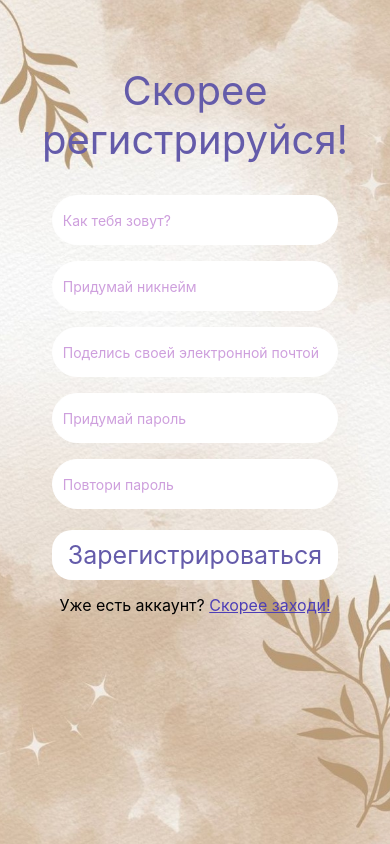
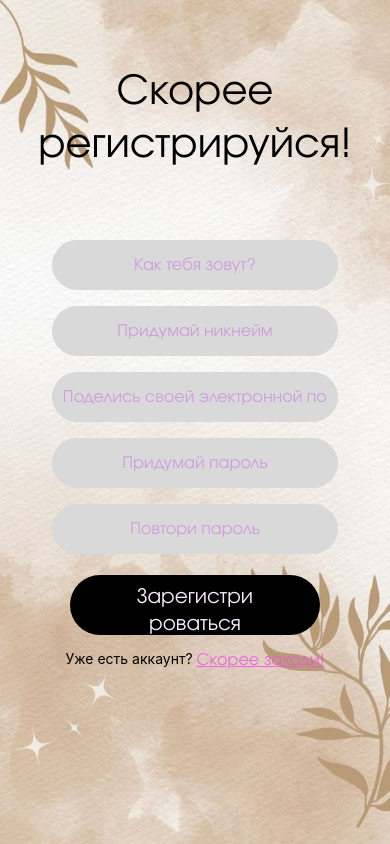
Before and after one commit to DashaKam/Meeting-app-Frontend, a React Native app: screen /Registration in a window 390 px wide. Built offline with nearby package versions, Linux system fonts and the light colour scheme.

Commit message:
Поправила экран регистрации по шаблону

```diff
--- a/src/screens/Registration.js
+++ b/src/screens/Registration.js
@@ -248,40 +248,70 @@ const styles = StyleSheet.create({
   },
 
   title: {
+    color: '#000',
+    textAlign: 'center',
+    fontFamily: 'Evolventa',
     fontSize: 40,
-    fontWeight: 'regular',
-    textAlign: 'center',
-    textbackgroundColor: '#ccc',
-    marginBottom: 16,
-    color: '#645BAA',
+    fontStyle: 'normal',
+    fontWeight: 400,
+    lineHeight: 'normal',
+    width: 343,
+    height: 159,
+    flexShrink: 0,
   },
 
+  inputField: {
+    width: 298,
+    height: 57,
+    flexShrink: 0,
+    borderRadius: 100,
+    backgroundColor: '#D9D9D9',
+    fontFamily: 'Evolventa',
+    fontSize: 16,
+    paddingHorizontal: 23,
+    marginBottom: 1,
+    marginTop: 15
+  },
   input: {
     height: 50,
     width: '80%',
-    backgroundColor: '#fff',
+    backgroundColor: '#D9D9D9',
     color: '#CE9FDD',
-    borderColor: '#fff',
+    borderColor: '#D9D9D9',
     borderWidth: 1,
     borderRadius: 25,
     paddingHorizontal: 10,
     marginBottom: 1,
     marginTop: 15,
+    textAlign: 'center',
+    fontFamily: 'Evolventa',
+    fontSize: 16,
+    fontStyle: 'normal',
+    fontWeight: 400,
+    lineHeight: 'normal',
   },
 
   button: {
-    backgroundColor: '#fff',
-    width: '80%',
-    borderRadius: 20,
-    paddingVertical: 10,
-    marginTop: 20,
+    height: 60,
+    width: '70%',
+    flexShrink: 0,
+    borderRadius: 100,
+    backgroundColor: '#000',
     alignItems: 'center',
+    paddingVertical: 9,
+    marginTop: 20
   },
 
   buttonText: {
-    color: '#645BAA',
-    fontSize: 25,
-
+    width: '50%',
+    flexShrink: 0,
+    color: '#FAEBFF',
+    textAlign: 'center',
+    fontFamily: 'Evolventa',
+    fontSize: 20,
+    fontStyle: 'normal',
+    fontWeight: 400,
+    lineHeight: 'normal',
   },
 
   linkContainer: {
@@ -290,13 +320,24 @@ const styles = StyleSheet.create({
     marginTop: 15,
   },
 
-  linkText: {
+  textAboveLink: {
+    color: '#000',
+    textAlign: 'center',
+    fontFamily: 'Evolventa',
     fontSize: 16,
+    fontStyle: 'normal',
+    fontWeight: 400,
+    lineHeight: 'normal',
   },
 
   link: {
-    color: '#4D3FB7',
+    color: 'rgba(242,80,231,0.81)',
+    textAlign: 'center',
+    fontFamily: 'Evolventa',
     fontSize: 16,
+    fontStyle: 'normal',
+    fontWeight: 400,
+    lineHeight: 'normal',
     textDecorationLine: 'underline',
   },
 
@@ -305,8 +346,11 @@ const styles = StyleSheet.create({
     fontSize: 14,
     marginBottom: 1,// Положительный отступ для создания пространства между полем ввода и сообщением об ошибке
     width: '80%',// Ширина сообщения об ошибке равна ширине поля ввода
-    textAlign: 'left',// Выравнивание текста по левому краю
+    textAlign: 'center',// Выравнивание текста по центру
   },
 });
 
+
+
+
 export default RegistrationScreen;
```
